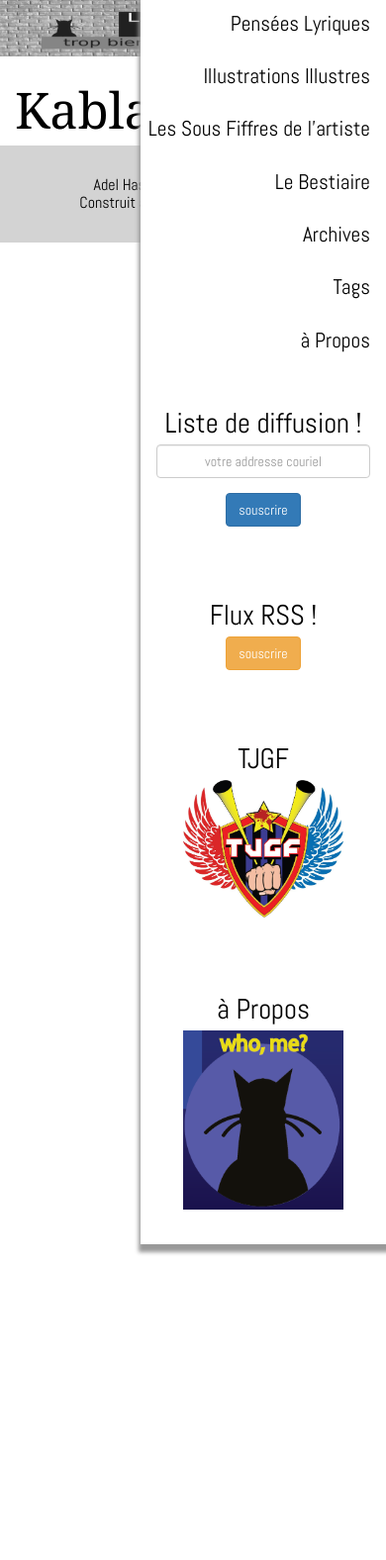
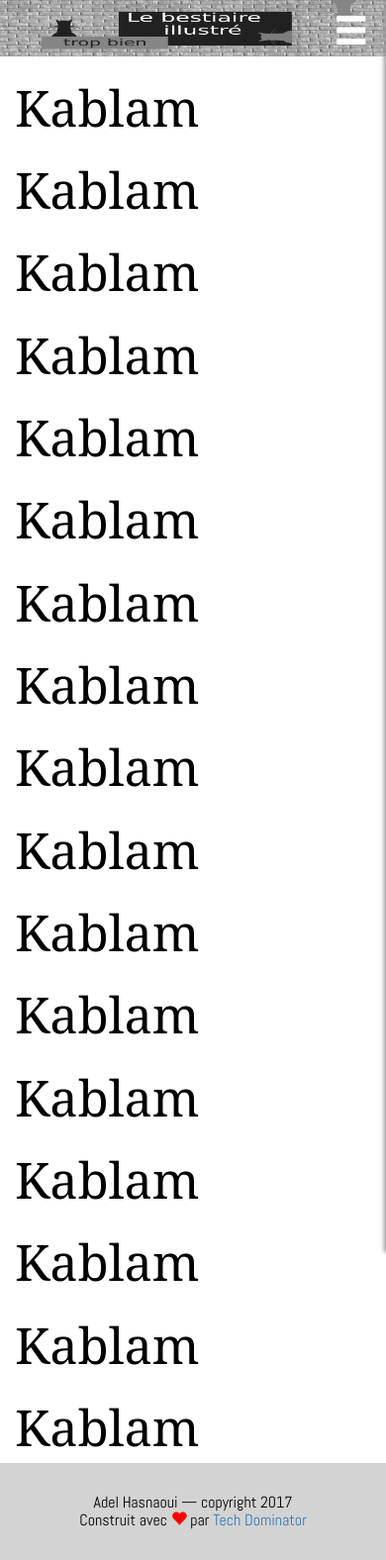
Before and after one commit to LeBestiaireIllustre/bestiaire_reborn, a Jekyll site: the page built from index.html, in a window 390 px wide. Shown: the whole page at 99% size. Built offline with Jekyll 4.4.1, drawn with Linux system fonts in a browser that asks for light colours; nearby versions of some CDN libraries.

Commit message:
Fixed mobile menu button positionning

```diff
--- a/_includes/header.html
+++ b/_includes/header.html
@@ -11,12 +11,13 @@
             <li><a id="about" href="{{ site.url }}/about">à&nbsp;Propos</a></li>
         </ul>
     </nav>
-    <button id="menu-button" type="button"><span class="glyphicon glyphicon-menu-hamburger"></span></button>
+    <div id="button-container">
+      <button id="menu-button" type="button"><span class="glyphicon glyphicon-menu-hamburger"></span></button>
+    </div>
     <div id="mobile-side-bar">
       <div id="mobile-overlay">
       </div>
       <div id="mobile-menu-container">
-
       </div>
     </div>
 </header>
--- a/css/main.scss
+++ b/css/main.scss
@@ -19,8 +19,13 @@ $h1_size: $h2-size * $typo-multiplier;
 
 
 @import 'reset.scss';
+.noscroll {
+    overflow-y: hidden;
+    height: 100%;
+}
 body {
     color: $default-color;
+    overflow-x: hidden;
 }
 
 //Fix for the y overflow issue
@@ -127,23 +132,31 @@ footer.site-footer {
     }
 }
 
-@media screen and (min-width: 320px) and (max-width: 480px) {
+$mobile-menu-width: 15.5em;
+@media screen and (min-width: 320px) and (max-width: 640px) {
     header.site-header {
-        * {
-            z-index: 5;
+        img#site-header-image {
+            position: absolute;
+            top: 0;
+            left: 0;
+            z-index: -1;
         }
-        img#site-header-image {
-            position: fixed;
-        }
-        button#menu-button {
-            display: block;
-            position: absolute;
-            //WARNING position will be overwritten by javascript
-            top: 2%;
-            right: 2%;
+        div#button-container {
+            text-align: right;
+            vertical-align: middle;
+            padding: 3vw;
+            button#menu-button {
+                display: inline-block;
+                border: none;
+                color: white;
+                background-color: transparent;
+                span.glyphicon {
+                    font-size: 9vw;
+                }
+            }
         }
         div#mobile-overlay {
-            position: absolute;
+            position: fixed;
             width: 100%;
             height: 110%;
             top: 0;
@@ -153,19 +166,21 @@ footer.site-footer {
         }
         div#mobile-menu-container {
             display: block;
-            position: absolute;
+            position: fixed;
             z-index: 15;
             top: 0px;
-            right: 0px;
-            width: 15.5em;
+            right: -$mobile-menu-width;
+            width: $mobile-menu-width;
+            height: 100%;
             background-color: white;
             box-shadow: 3px 3px 4px 5px #999999;
+            overflow-y: scroll;
             nav#site-nav {
                 background-color: transparent;
                 li {
                     display: block;
                     text-align: right;
-                    padding-left: 0.2em;
+                    padding-left: 0.1em;
                 }
             }
             div#side-bar {
@@ -177,8 +192,4 @@ footer.site-footer {
             }
         }
     }
-    div.page-content {
-        //WARNING will be overitten by javascript
-        padding-top: 4em;
-    }
 }
--- a/index.html
+++ b/index.html
@@ -2,3 +2,19 @@
 layout: default-side-bar
 ---
 <h1>Kablam</h1>
+<h1>Kablam</h1>
+<h1>Kablam</h1>
+<h1>Kablam</h1>
+<h1>Kablam</h1>
+<h1>Kablam</h1>
+<h1>Kablam</h1>
+<h1>Kablam</h1>
+<h1>Kablam</h1>
+<h1>Kablam</h1>
+<h1>Kablam</h1>
+<h1>Kablam</h1>
+<h1>Kablam</h1>
+<h1>Kablam</h1>
+<h1>Kablam</h1>
+<h1>Kablam</h1>
+<h1>Kablam</h1>
--- a/js/main.js
+++ b/js/main.js
@@ -1,29 +1,30 @@
+var mobileMenuWidth = '15.5em';
 function show_menu() {
     $('#mobile-overlay').show();
+    $('#mobile-menu-container').animate({
+        'right': '0em'
+    }, 400);
+    $('html,body').addClass('noscroll');
 }
 function hide_menu() {
     $('#mobile-overlay').hide();
+    $('#mobile-menu-container').animate({
+        'right': '-' + mobileMenuWidth
+    }, 400);
+    $('html,body').removeClass('noscroll');
 }
 function isMobile() {
-    return $(window).width() <= 400 ;
+    return $(window).width() <= 640 ;
 }
 
 function make_side_panel() {
     $('#mobile-menu-container').append($('#site-nav'));
     $('#mobile-menu-container').append($('#side-bar'));
 }
-function set_menu_button_position() {
-
-}
-function set_page_container_padding_top() {
-
-}
 function toggle_sidebar() {
     if (isMobile()) {
         make_side_panel();
     }
-    set_menu_button_position();
-    set_page_container_padding_top();
 }
 
 
@@ -35,5 +36,6 @@ $(document).ready(function () {
     $('#mobile-overlay').click(function() {
         hide_menu();
     });
+
     toggle_sidebar();
 });
```
